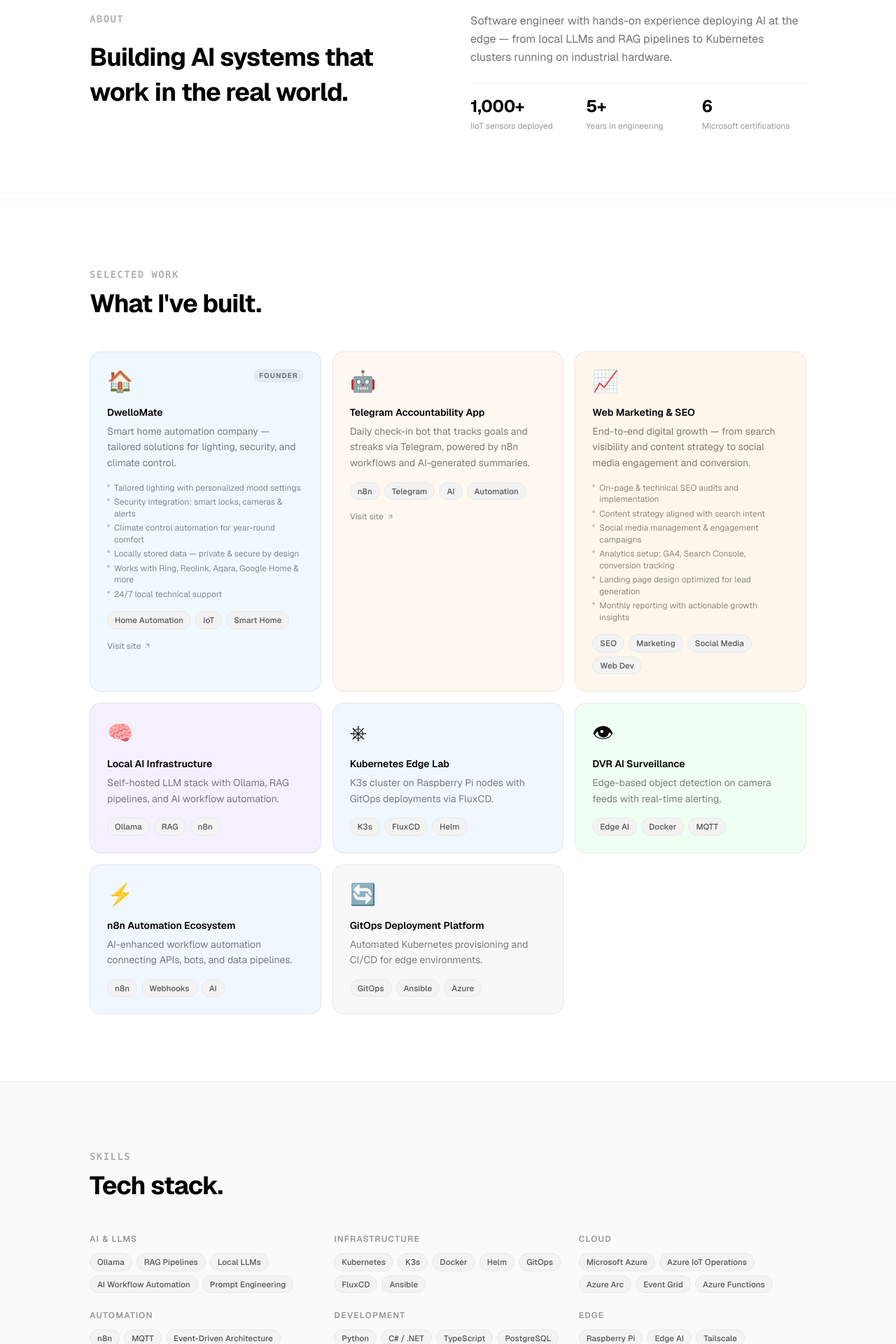
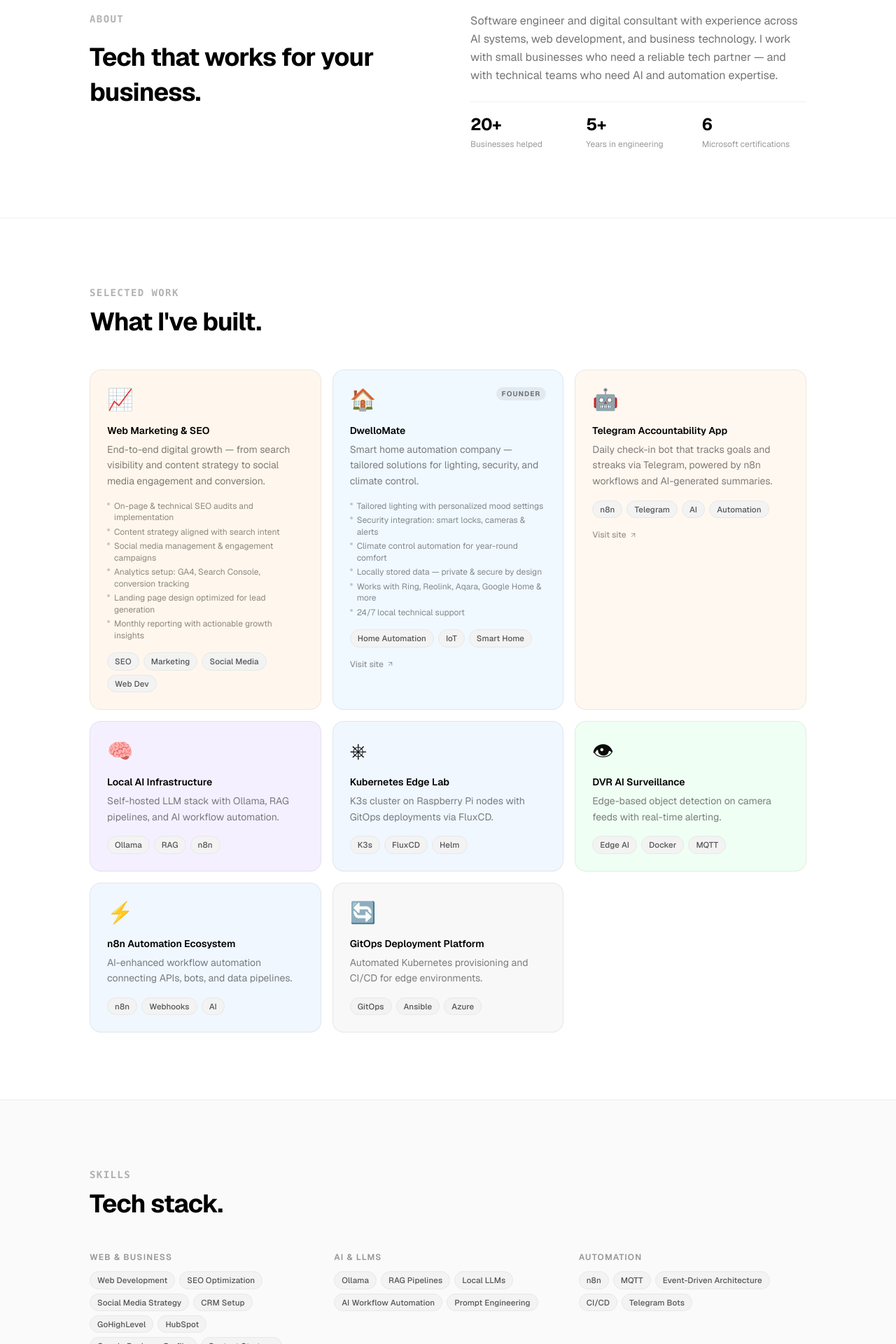
Before and after one commit to zmadil/hireme, a Next.js app: page /hireme/ in a window 1280 px wide. Shown: the part 880-2800 px from the top of the page at 70% size. Built offline with nearby package versions, Linux system fonts and the light colour scheme.

Commit message:
added business sections

```diff
--- a/src/app/layout.tsx
+++ b/src/app/layout.tsx
@@ -13,9 +13,9 @@ const geistMono = Geist_Mono({
 });
 
 export const metadata: Metadata = {
-  title: "Zain Adil — AI Consultant",
+  title: "Zain Adil — AI & Digital Consultant",
   description:
-    "AI consultant and independent contractor. LLM systems, edge computing, Kubernetes, and industrial IoT.",
+    "AI consultant and independent contractor. LLM systems, web development, SEO, social media, and CRM support for small businesses.",
 };
 
 export default function RootLayout({
--- a/src/components/About.tsx
+++ b/src/components/About.tsx
@@ -5,7 +5,7 @@ import { useInView } from "framer-motion";
 import { useRef } from "react";
 
 const stats = [
-  { value: "1,000+", label: "IIoT sensors deployed" },
+  { value: "20+", label: "Businesses helped" },
   { value: "5+", label: "Years in engineering" },
   { value: "6", label: "Microsoft certifications" },
 ];
@@ -24,7 +24,7 @@ export default function About() {
         >
           <p className="text-sm font-bold font-mono text-black/30 uppercase tracking-widest mb-5">About</p>
           <h2 className="text-3xl md:text-4xl font-bold tracking-tight leading-snug text-black">
-            Building AI systems that work in the real world.
+            Tech that works for your business.
           </h2>
         </motion.div>
 
@@ -35,9 +35,7 @@ export default function About() {
           className="space-y-6"
         >
           <p className="text-base text-black/55 leading-relaxed">
-            Software engineer with hands-on experience deploying AI at the edge —
-            from local LLMs and RAG pipelines to Kubernetes clusters running on
-            industrial hardware.
+            Software engineer and digital consultant with experience across AI systems, web development, and business technology. I work with small businesses who need a reliable tech partner — and with technical teams who need AI and automation expertise.
           </p>
           <div className="grid grid-cols-3 gap-4 pt-4 border-t border-black/[0.06]">
             {stats.map((s) => (
--- a/src/components/Hero.tsx
+++ b/src/components/Hero.tsx
@@ -3,7 +3,7 @@
 import { motion } from "framer-motion";
 import { ArrowUpRight } from "lucide-react";
 
-const roles = ["AI Engineer.", "Edge Infrastructure.", "Independent Contractor."];
+const roles = ["AI & Automation.", "Web & Digital Growth.", "Independent Contractor."];
 
 export default function Hero() {
   return (
@@ -46,8 +46,7 @@ export default function Hero() {
         transition={{ duration: 0.5, delay: 0.45 }}
         className="text-base text-black/50 max-w-md leading-relaxed mb-10"
       >
-        I build LLM systems, edge AI infrastructure, and intelligent automation.
-        Based in Houston. Open to remote contracts globally.
+        I help small businesses and technical teams build what they need — websites, SEO, social media strategy, CRM setup, and AI-powered automation. Based in Houston. Remote-friendly.
       </motion.p>
 
       <motion.div
--- a/src/components/HireMe.tsx
+++ b/src/components/HireMe.tsx
@@ -6,12 +6,12 @@ import { useRef } from "react";
 import { ArrowUpRight } from "lucide-react";
 
 const services = [
-  "LLM integration & RAG pipelines",
+  "Website design & development",
+  "SEO setup & optimization",
+  "Social media strategy & management",
+  "CRM software setup & support",
   "AI workflow automation (n8n)",
-  "Kubernetes & edge infrastructure",
-  "Azure cloud architecture",
-  "IIoT system design",
-  "Self-hosted AI infrastructure",
+  "LLM integration & intelligent systems",
 ];
 
 export default function HireMe() {
@@ -35,8 +35,7 @@ export default function HireMe() {
               Let's build something.
             </h2>
             <p className="text-white/50 text-base leading-relaxed">
-              Open to AI consulting contracts, short-term projects, and
-              infrastructure engagements. Remote-first.
+              Open to consulting contracts with small businesses and technical teams. Website builds, digital growth, AI automation, and more. Remote-first.
             </p>
           </motion.div>
 
--- a/src/components/Projects.tsx
+++ b/src/components/Projects.tsx
@@ -17,6 +17,21 @@ type Project = {
 };
 
 const projects: Project[] = [
+  {
+    title: "Web Marketing & SEO",
+    desc: "End-to-end digital growth — from search visibility and content strategy to social media engagement and conversion.",
+    tags: ["SEO", "Marketing", "Social Media", "Web Dev"],
+    bg: "#fff7ed",
+    emoji: "📈",
+    bullets: [
+      "On-page & technical SEO audits and implementation",
+      "Content strategy aligned with search intent",
+      "Social media management & engagement campaigns",
+      "Analytics setup: GA4, Search Console, conversion tracking",
+      "Landing page design optimized for lead generation",
+      "Monthly reporting with actionable growth insights",
+    ],
+  },
   {
     title: "DwelloMate",
     desc: "Smart home automation company — tailored solutions for lighting, security, and climate control.",
@@ -41,21 +56,6 @@ const projects: Project[] = [
     href: "https://friend.n8nbronco.com",
     bg: "#fff8f0",
     emoji: "🤖",
-  },
-  {
-    title: "Web Marketing & SEO",
-    desc: "End-to-end digital growth — from search visibility and content strategy to social media engagement and conversion.",
-    tags: ["SEO", "Marketing", "Social Media", "Web Dev"],
-    bg: "#fff7ed",
-    emoji: "📈",
-    bullets: [
-      "On-page & technical SEO audits and implementation",
-      "Content strategy aligned with search intent",
-      "Social media management & engagement campaigns",
-      "Analytics setup: GA4, Search Console, conversion tracking",
-      "Landing page design optimized for lead generation",
-      "Monthly reporting with actionable growth insights",
-    ],
   },
   {
     title: "Local AI Infrastructure",
--- a/src/components/Skills.tsx
+++ b/src/components/Skills.tsx
@@ -6,32 +6,32 @@ import { useRef } from "react";
 
 const categories = [
   {
+    label: "Web & Business",
+    items: ["Web Development", "SEO Optimization", "Social Media Strategy", "CRM Setup", "GoHighLevel", "HubSpot", "Google Business Profile", "Content Strategy"],
+  },
+  {
     label: "AI & LLMs",
     items: ["Ollama", "RAG Pipelines", "Local LLMs", "AI Workflow Automation", "Prompt Engineering"],
   },
   {
-    label: "Infrastructure",
-    items: ["Kubernetes", "K3s", "Docker", "Helm", "GitOps", "FluxCD", "Ansible"],
+    label: "Automation",
+    items: ["n8n", "MQTT", "Event-Driven Architecture", "CI/CD", "Telegram Bots"],
   },
   {
     label: "Cloud",
     items: ["Microsoft Azure", "Azure IoT Operations", "Azure Arc", "Event Grid", "Azure Functions"],
   },
   {
-    label: "Automation",
-    items: ["n8n", "MQTT", "Event-Driven Architecture", "CI/CD", "Telegram Bots"],
-  },
-  {
     label: "Development",
     items: ["Python", "C# / .NET", "TypeScript", "PostgreSQL", "MongoDB"],
   },
   {
-    label: "Edge",
-    items: ["Raspberry Pi", "Edge AI", "Tailscale", "Self-Hosted Infra", "Telemetry Systems"],
+    label: "Infrastructure & Edge",
+    items: ["Kubernetes", "K3s", "Docker", "Helm", "GitOps", "FluxCD", "Ansible"],
   },
   {
-    label: "Web & Marketing",
-    items: ["Web Development", "SEO Optimization", "Digital Marketing", "Social Media Strategy", "Content Strategy"],
+    label: "Edge Hardware",
+    items: ["Raspberry Pi", "Edge AI", "Tailscale", "Self-Hosted Infra", "Telemetry Systems"],
   },
 ];
 
```
